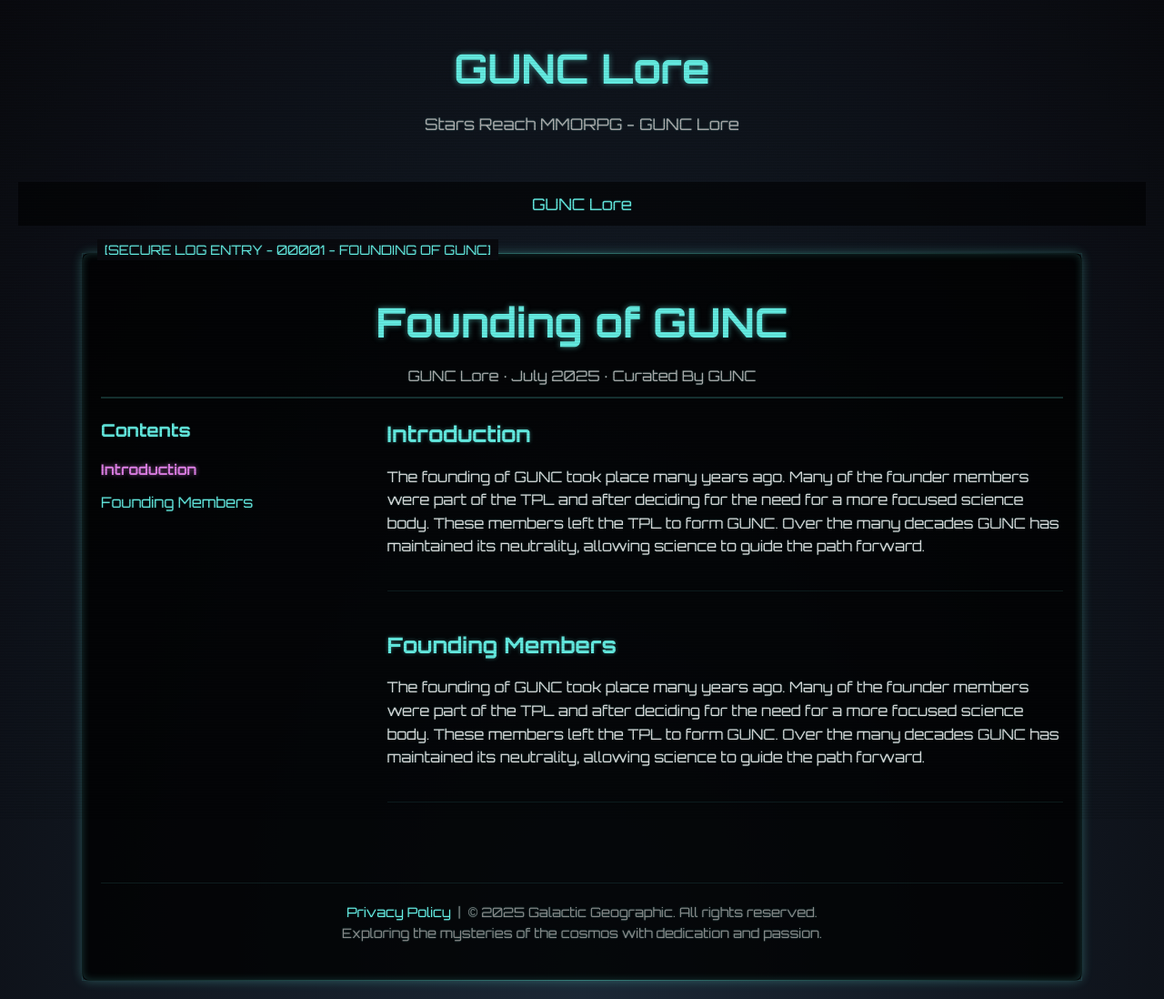
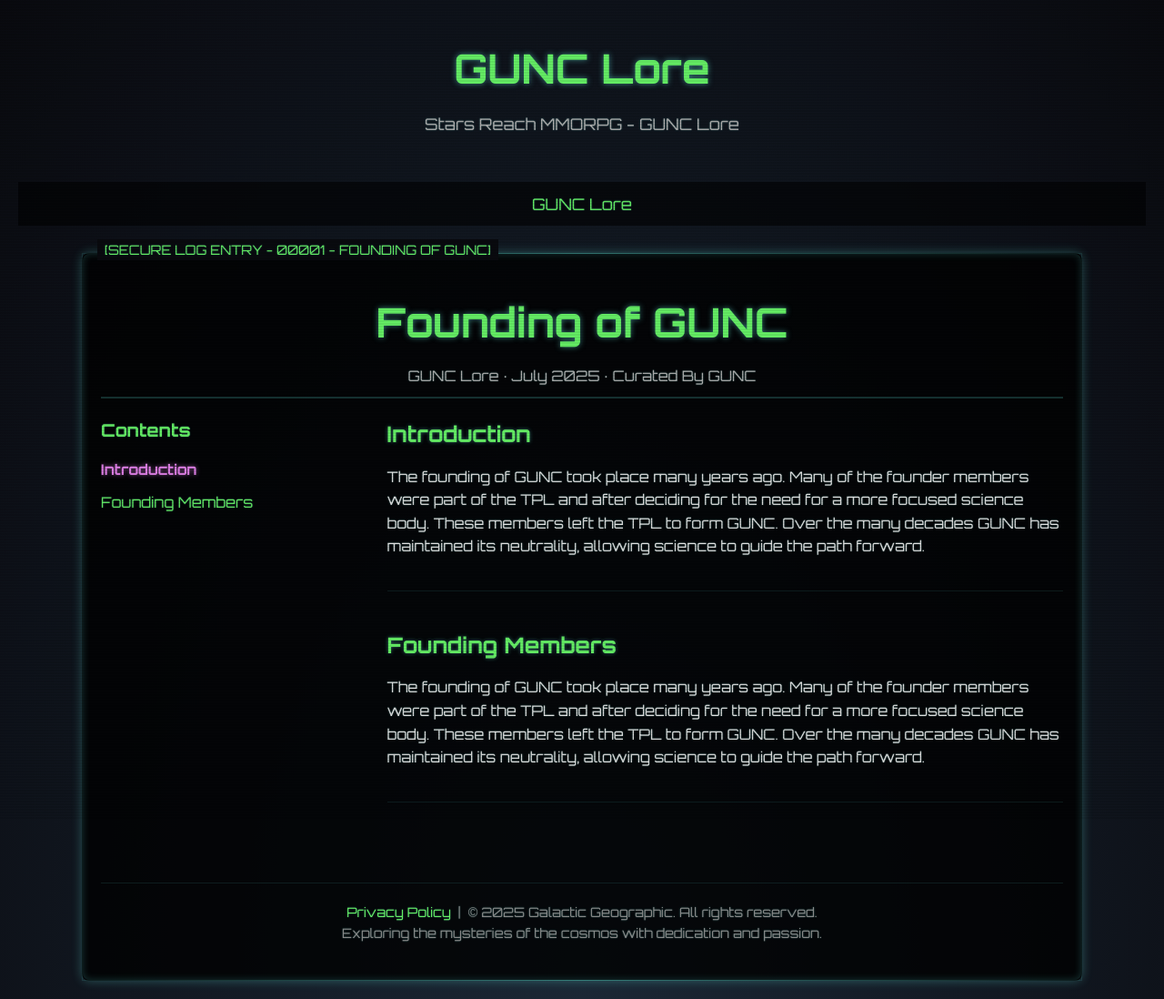
Before and after one commit to drake-vellaut/guncLore, a Jekyll site: the page built from _posts/2025-07-20-lore.html, in a window 1280 px wide. Shown: the whole page at 91% size. Built offline with Jekyll 4.4.1, drawn with Linux system fonts in a browser that asks for light colours.

```diff
--- a/_layouts/article.html
+++ b/_layouts/article.html
@@ -69,7 +69,7 @@ body::after {
 }
 
 a {
-  color: #66f0e6;
+  color: #66f066;
   text-decoration: none;
   transition: color 0.3s ease;
 }
@@ -87,13 +87,13 @@ header {
 
 header h1 {
   font-size: 2.8em;
-  color: #66f0e6;
+  color: #66f066;
   text-shadow: 0 0 6px rgba(102, 240, 230, 0.5);
 }
 
 header h2 {
   font-size: 2.2em;
-  color: #66f0e6;
+  color: #66f066;
   text-shadow: 0 0 6px rgba(102, 240, 230, 0.5);
 }
 
@@ -114,7 +114,7 @@ nav {
 }
 
 nav a {
-  color: #66f0e6;
+  color: #66f066;
   font-size: 1.1em;
 }
 
@@ -141,7 +141,7 @@ nav a:hover {
   left: 1rem;
   background: #090a0f;
   padding: 0 0.5rem;
-  color: #66f0e6;
+  color: #66f066;
   font-size: 0.9rem;
   text-transform: uppercase;
 }
@@ -157,7 +157,7 @@ nav a:hover {
 .haiku-row blockquote {
   flex: 0 1 calc(50% - 20px);
   background: rgba(102, 240, 230, 0.05);
-  border-left: 4px solid #66f0e6;
+  border-left: 4px solid #66f066;
   padding: 15px 20px;
   font-style: italic;
   border-radius: 6px;
@@ -190,7 +190,7 @@ nav a:hover {
 
 .article-header h1 {
   font-size: 2.8em;
-  color: #66f0e6;
+  color: #66f066;
   text-shadow: 0 0 6px rgba(102, 240, 230, 0.5);
 }
 
@@ -219,7 +219,7 @@ nav a:hover {
 .toc h3, .toc h4 {
   font-size: 1.2em;
   margin-bottom: 15px;
-  color: #66f0e6;
+  color: #66f066;
 }
 
 .toc ul {
@@ -231,7 +231,7 @@ nav a:hover {
 }
 
 .toc ul li a {
-  color: #66f0e6;
+  color: #66f066;
 }
 
 .toc ul li a.active {
@@ -269,7 +269,7 @@ nav a:hover {
 .article-content section h3,
 .article-content section h4 {
   margin-bottom: 15px;
-  color: #66f0e6;
+  color: #66f066;
   text-shadow: 0 0 4px rgba(102, 240, 230, 0.4);
 }
 
@@ -317,7 +317,7 @@ footer {
 }
 
 footer a { /* Ensure privacy policy is teal */
-  color: #66f0e6;
+  color: #66f066;
   transition: color 0.3s;
 }
 
@@ -364,8 +364,8 @@ footer a:hover {
 .toc-toggle {
   display: none;
   background: none;
-  border: 1px solid #66f0e6;
-  color: #66f0e6;
+  border: 1px solid #66f066;
+  color: #66f066;
   font-size: 1em;
   padding: 8px 12px;
   margin-bottom: 10px;
@@ -375,7 +375,7 @@ footer a:hover {
 
 code, pre {
   background: rgba(0, 0, 0, 0.9);
-  border: 1px solid #66f0e6;
+  border: 1px solid #66f066;
   padding: 0.5rem;
   display: block;
   margin: 1rem 0;
```
Also changed, not shown: assets/css/futuristic.css (+10 -10 lines).
